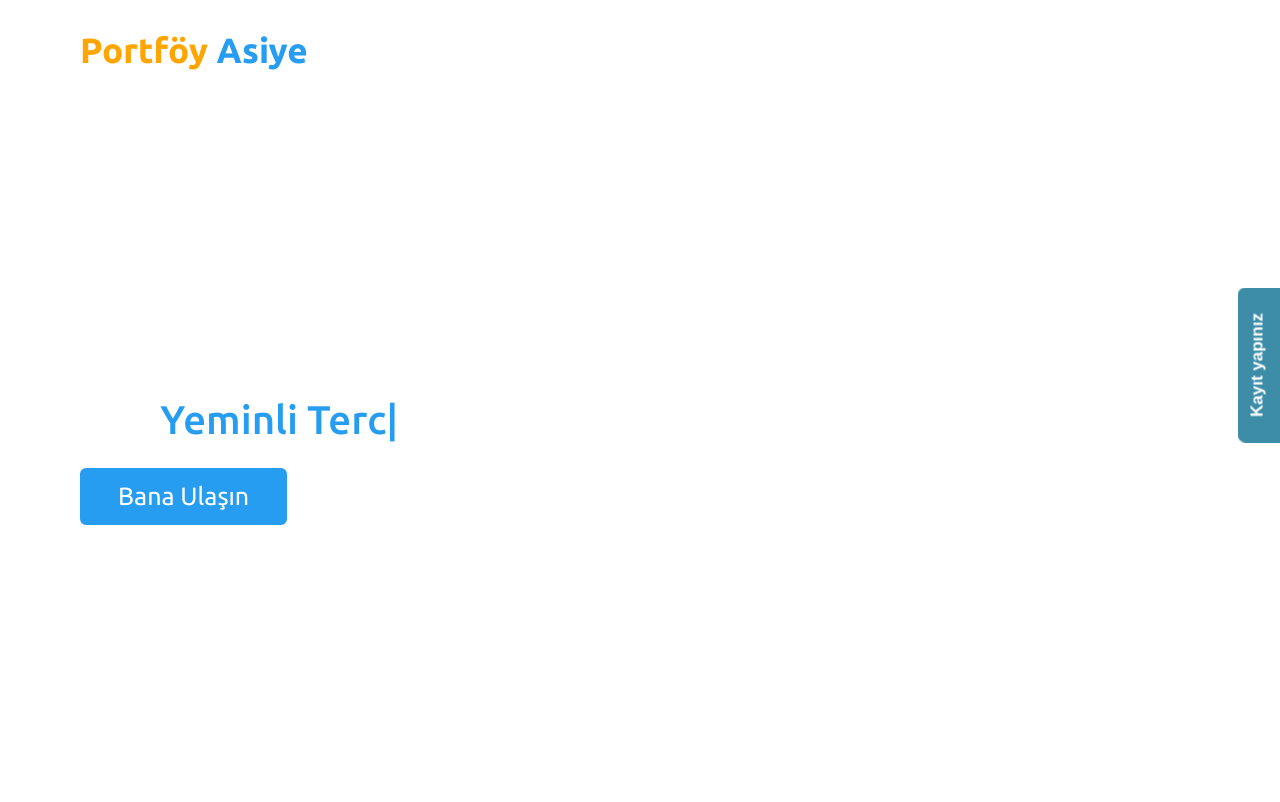
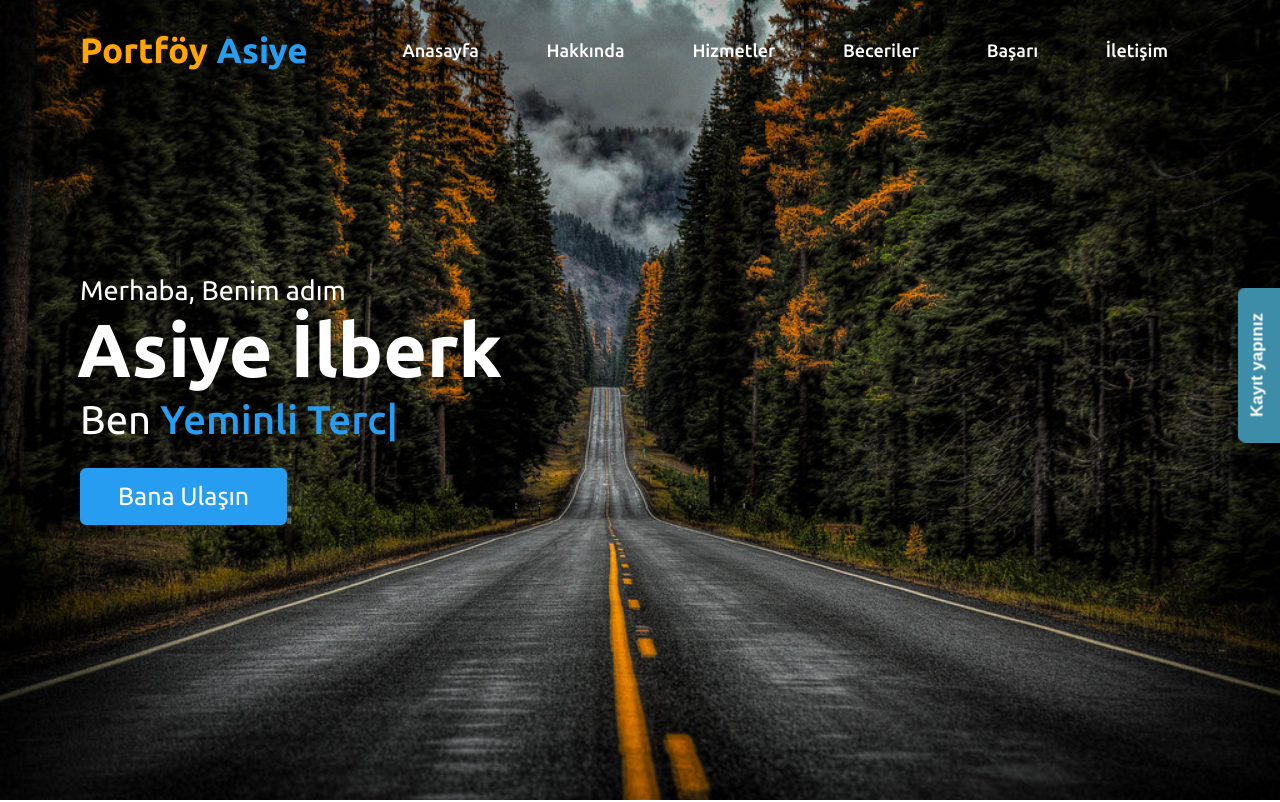
Before and after one commit to Kaiser69/asiye-edu.github.io, a website: page index.html in a window 1280 px wide. Shown: the top 802 px of the page. Drawn offline with nearby package versions, Linux system fonts and the light colour scheme.

Commit message:
Update style.css

```diff
--- a/css/style.css
+++ b/css/style.css
@@ -185,7 +185,7 @@ section .title::after{
 .home{
     display: flex;
      background:
-    	    url("img/back.jpg");
+    	    url("/img/back.jpg");
     height: 100vh;
     color: #fff;
     min-height: 500px;
```
